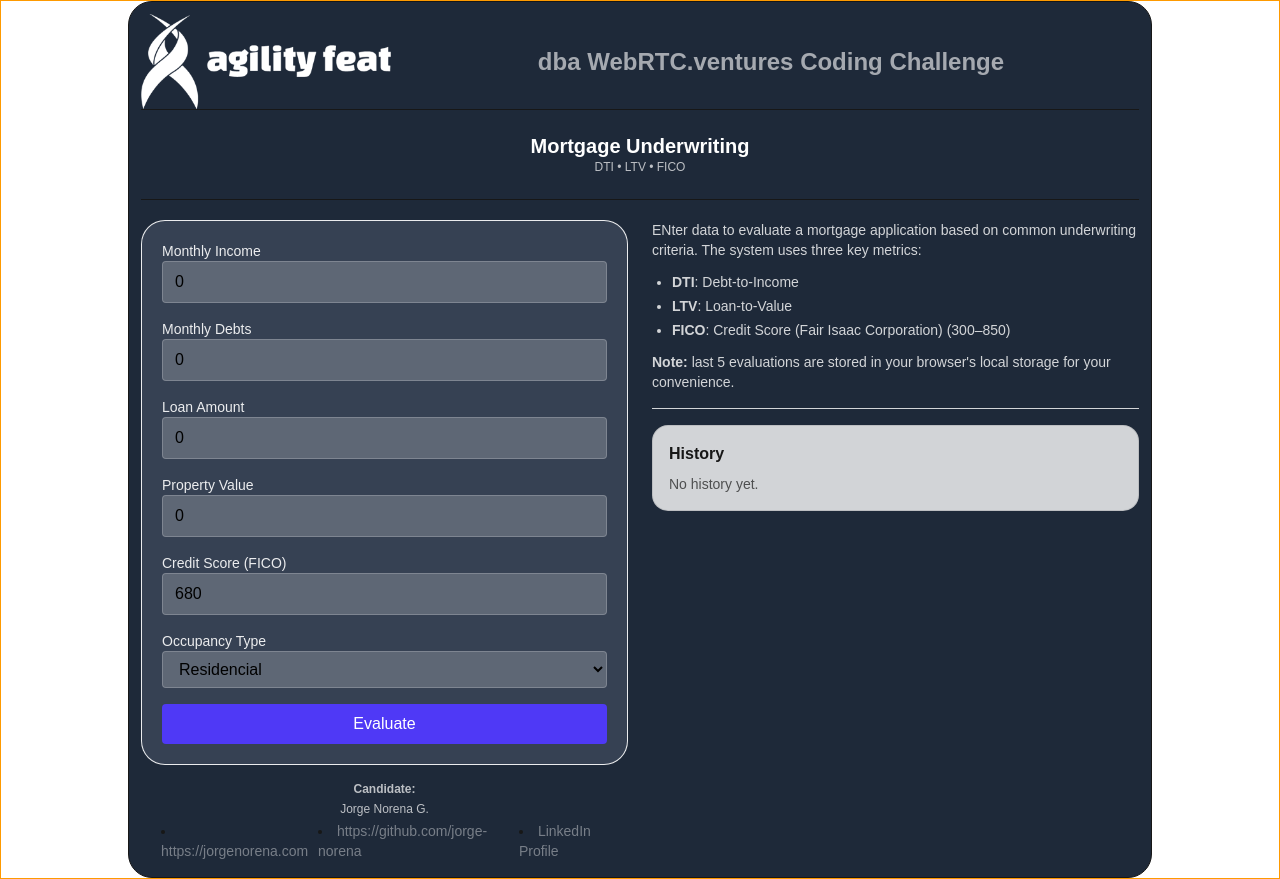
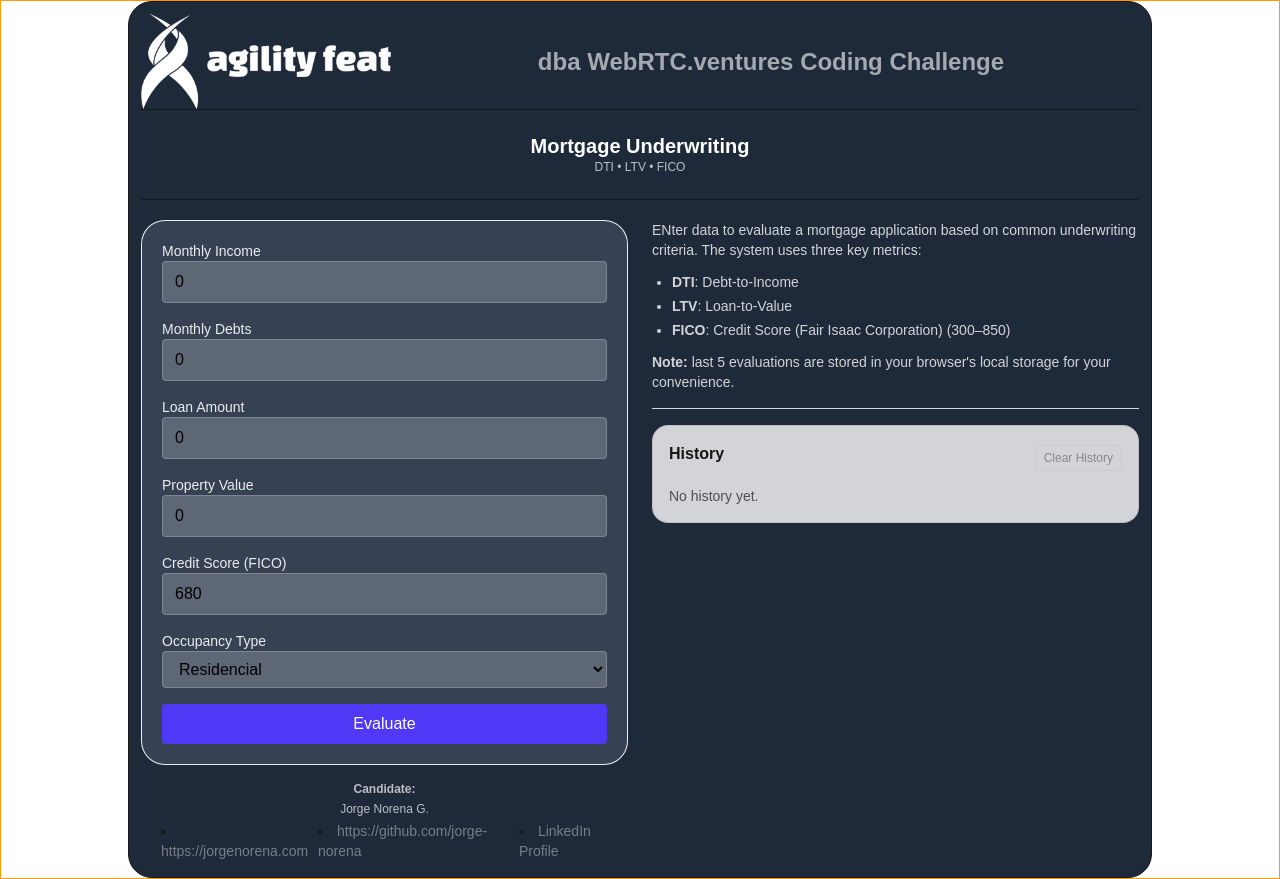
Before and after one commit to jorge-norena/mortgage-calculator, a Next.js app: page / in a window 1280 px wide. Built offline with nearby package versions, Linux system fonts and the light colour scheme.

Commit message:
Delete history from local-storage

```diff
--- a/app/page.tsx
+++ b/app/page.tsx
@@ -9,7 +9,7 @@ import Modal from "@/components/Modal";
 import DecisionBadge from "@/components/Badge";
 import HistoryList from "@/components/HistoryList";
 import { BorrowerInput, EvaluationResult, EvaluateResponse } from "@/lib/types";
-import { loadHistory, saveToHistory } from "@/lib/storage";
+import { loadHistory, saveToHistory, clearHistory } from "@/lib/storage";
 
 export default function HomePage() {
   const [result, setResult] = useState<EvaluationResult | null>(null);
@@ -19,6 +19,7 @@ export default function HomePage() {
   const [history, setHistory] = useState<EvaluationResult[]>([]);
 
   useEffect(() => {
+    // Load history once on mount from localStorage
     setHistory(loadHistory());
     console.log("Loaded history", loadHistory());
   }, []);
@@ -41,13 +42,24 @@ export default function HomePage() {
         setResult(r);
         setOpen(true);
         saveToHistory(r);
-        setHistory((prev) => [r, ...prev]); // reflejar en UI
+        setHistory((prev) => [r, ...prev]); // Update en UI
       }
     } catch {
       setErrorMsg("Network or server error");
     } finally {
       setLoading(false);
     }
+  };
+
+  const handleClearHistory = () => {
+    // Confirm before clearing Basic.
+    if (!history.length) return;
+    const ok = window.confirm('Clear all saved evaluations?');
+    if (!ok) return;
+    clearHistory();
+    setHistory([]);
+    // Close the modal just in case
+    setOpen(false);
   };
 
   return (
@@ -74,6 +86,7 @@ export default function HomePage() {
                 setResult(r);
                 setOpen(true);
               }}
+              onClear={handleClearHistory}
             />
           </div>
         </div>
@@ -117,7 +130,6 @@ export default function HomePage() {
           </div>
         )}
       </Modal>
-      {/* <Credits /> */}
     </main>
   );
 }
--- a/components/HistoryList.tsx
+++ b/components/HistoryList.tsx
@@ -5,15 +5,35 @@ import { EvaluationResult } from "@/lib/types";
 export default function HistoryList({
   items,
   onSelect,
+  onClear,
 }: {
   items: EvaluationResult[];
   onSelect: (r: EvaluationResult) => void;
+  onClear: () => void;
 }) {
+  const disabled = items.length === 0;
   return (
     <aside className="rounded-2xl border border-black/10 bg-white/80 p-4">
-      <h3 className="text-base font-semibold mb-2">History</h3>
-
-      {items.length === 0 && (
+      <div className="flex items-center justify-between mb-3">
+        <h3 className="text-base font-semibold mb-2">History</h3>
+        <button
+          type="button"
+          onClick={onClear}
+          disabled={disabled}
+          className={`text-xs rounded px-2 py-1 border transition
+            ${
+              disabled
+                ? "opacity-40 cursor-not-allowed border-black/10"
+                : "hover:text-red-700 hover:border-red-300 border-black/20"
+            }`}
+          aria-disabled={disabled}
+          aria-label="Clear history list"
+          title="Clear History"
+        >
+          Clear History
+        </button>
+      </div>
+      {disabled && (
         <p className="text-sm opacity-70">No history yet.</p>
       )}
 
@@ -37,8 +57,6 @@ export default function HistoryList({
           </li>
         ))}
       </ul>
-
-
     </aside>
   );
 }
```
